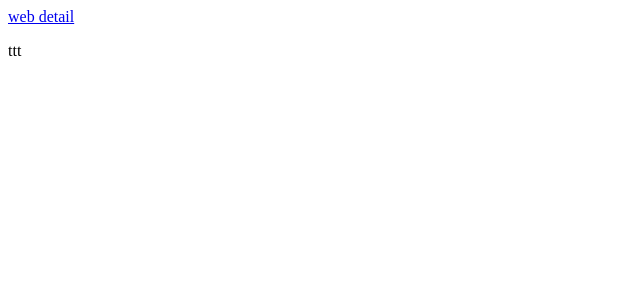
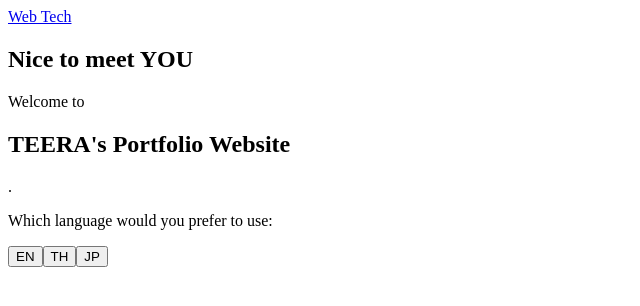
Before and after one commit to TEbefine/portfolio-web-v1, a React (Create React App) app: page / in a window 1280 px wide. Shown: the top 306 px of the page, without its empty margins (0-640 px from the left). Built offline with nearby package versions, Linux system fonts and the light colour scheme.

Commit message:
Adjust the words

```diff
--- a/public/index.html
+++ b/public/index.html
@@ -24,7 +24,7 @@
       work correctly both with client-side routing and a non-root public URL.
       Learn how to configure a non-root public URL by running `npm run build`.
     -->
-    <title>React Redux App</title>
+    <title>TEERA Portfolio</title>
   </head>
   <body>
     <noscript>You need to enable JavaScript to run this app.</noscript>
--- a/src/components/homepage.js
+++ b/src/components/homepage.js
@@ -3,12 +3,23 @@ import { Link } from "react-router-dom";
 
 function HomePage() {
   return (
-    <>
-      <div>
-        <Link to="/pageTwo">web detail</Link>
-        <p>ttt</p>
-      </div>
-    </>
+    <header>
+      <nav>
+        <Link to="/pageTwo">Web Tech</Link>
+      </nav>
+      <section>
+        <h2>Nice to meet YOU</h2>
+        <p>
+          Welcome to <h1>TEERA's Portfolio Website</h1>.
+        </p>
+        <p>Which language would you prefer to use:</p>
+        <div>
+          <button>EN</button>
+          <button>TH</button>
+          <button>JP</button>
+        </div>
+      </section>
+    </header>
   );
 }
 
```
